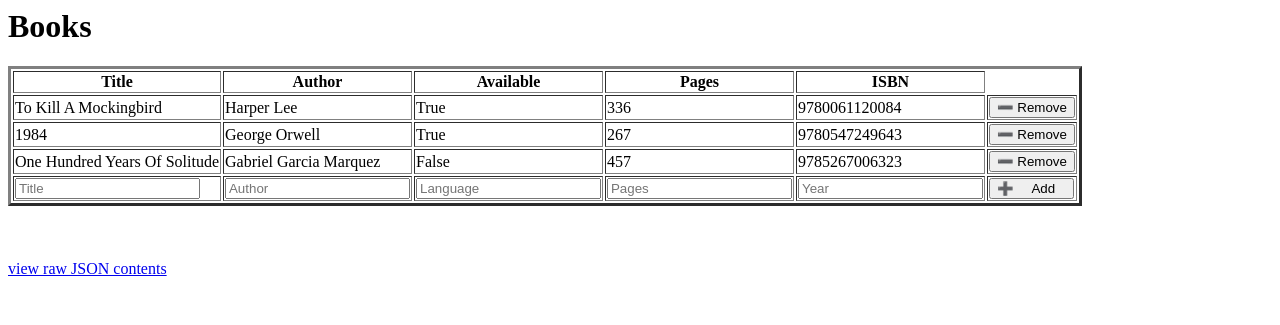
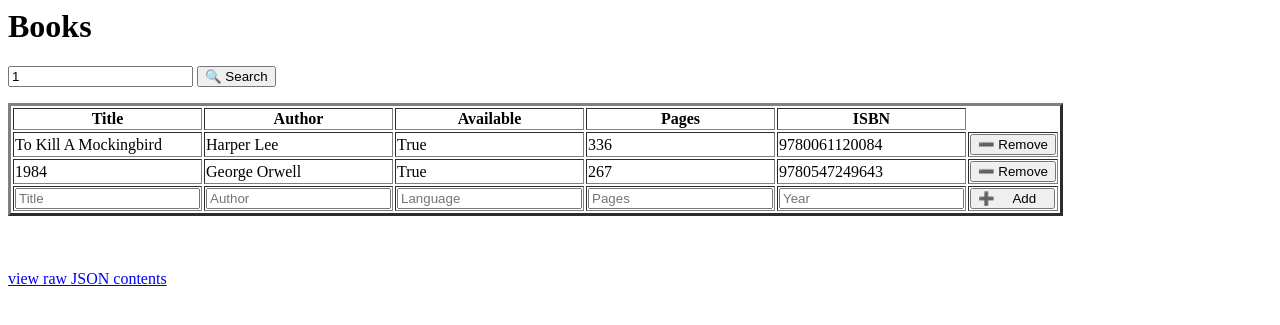
Before and after one commit to jahangir1x/php-json-books-management, a PHP site: page /?search=1 in a window 1280 px wide. Shown: the top 325 px of the page. Run offline with PHP 8.4, Linux system fonts and the light colour scheme.

Commit message:
feat: Add search functionality - Add search input box and button - Add string matching function to search with title, author, isbn

```diff
--- a/index.php
+++ b/index.php
@@ -1,5 +1,6 @@
 <?php
 $books = json_decode(file_get_contents('assets/books.json'), true);
+require_once 'search.php';
 ?>
 
 <html lang="en">
@@ -12,6 +13,10 @@ $books = json_decode(file_get_contents('assets/books.json'), true);
 
 <body>
     <h1>Books</h1>
+    <form action="index.php" method="GET">
+        <input type="text" name="search" placeholder="One Hundred Years Of Solitude" value=<?= $_GET['search'] ?>>
+        <input type="submit" value="🔍 Search">
+    </form>
     <table border="3">
         <tr>
             <th>
--- /dev/null
+++ b/search.php
@@ -0,0 +1,12 @@
+<?php
+// Read books.json
+$books = json_decode(file_get_contents('assets/books.json'), true);
+
+// If search is set then filter books
+if (isset($_GET['search']) && !empty($_GET['search'])) {
+    $books = array_filter($books, function ($book) {
+        return stripos(strtolower($book['title']), strtolower($_GET['search'])) !== false ||
+            stripos(strtolower($book['author']), strtolower($_GET['search'])) !== false ||
+            stripos(strval($book['isbn']), strtolower($_GET['search'])) !== false;
+    });
+}
```
